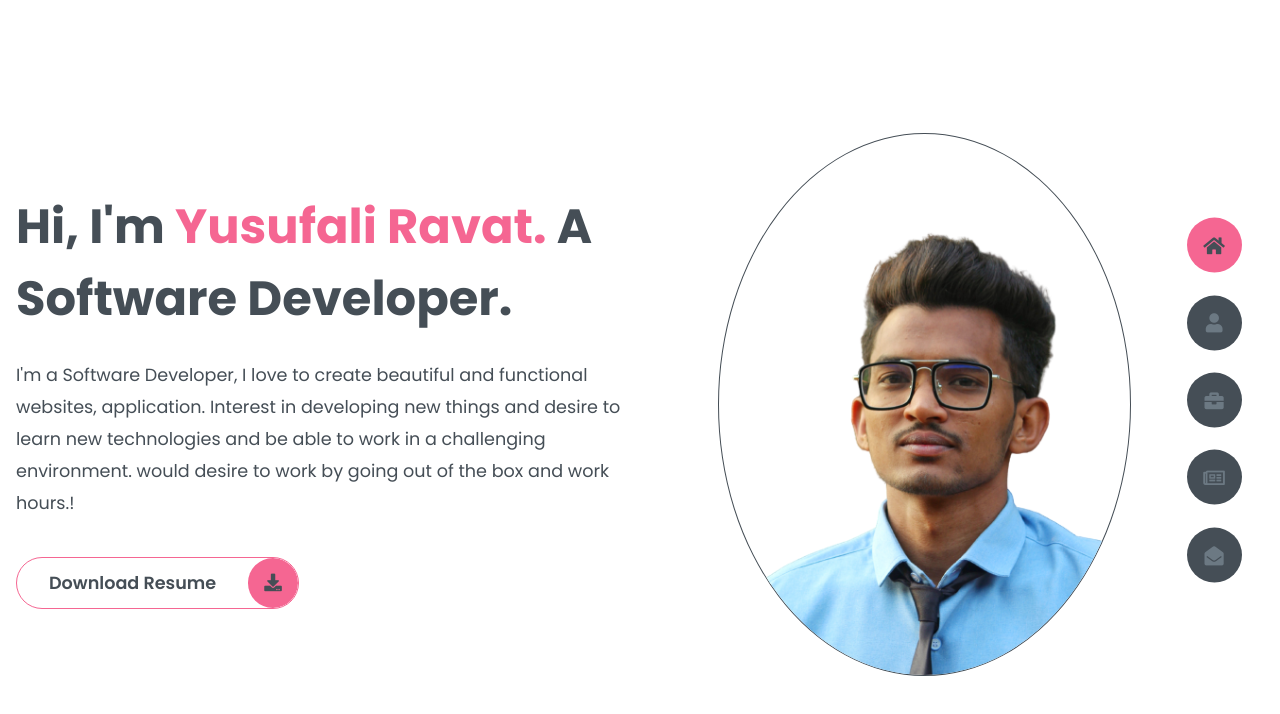
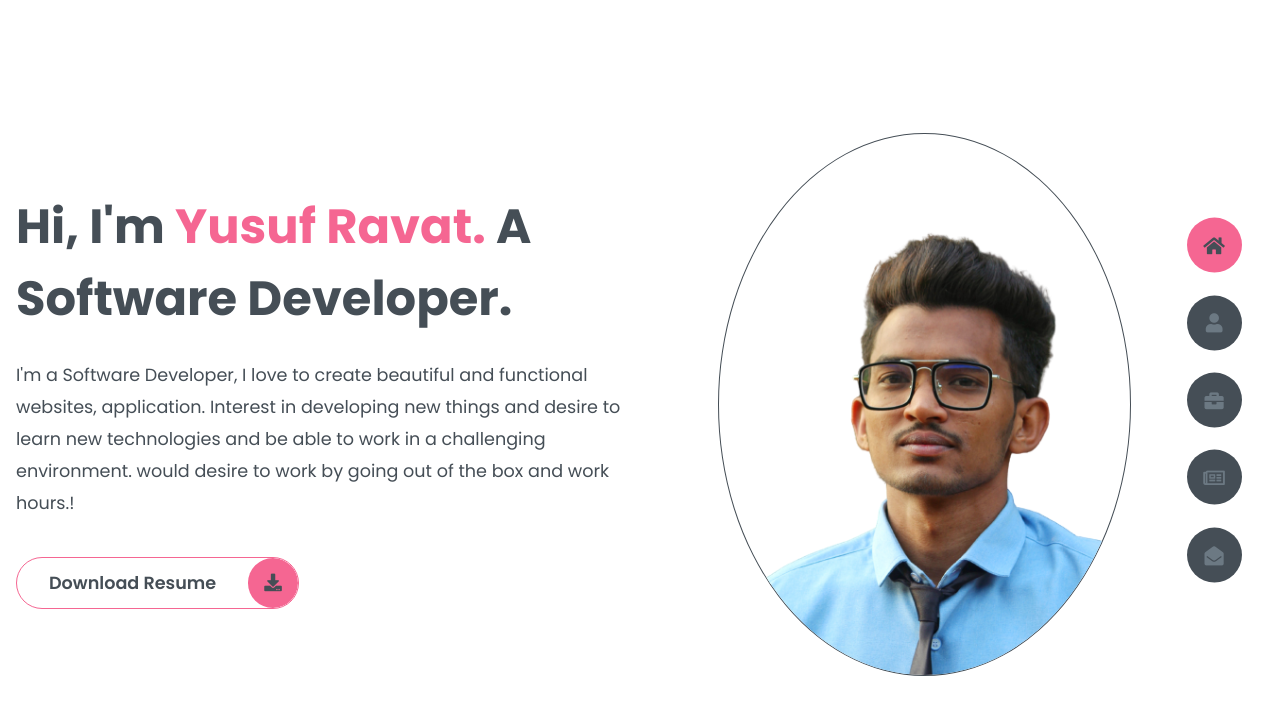
Before and after one commit to yusuf-ravat/Portfolio, a plain HTML site: page index.html in a window 1280 px wide. Drawn offline with Linux system fonts and the light colour scheme.

Commit message:
changed the text

```diff
--- a/index.html
+++ b/index.html
@@ -21,7 +21,7 @@
         <div class="header-content">
             <div class="right-header">
                 <h1 class="name">
-                    Hi, I'm <span>Yusufali Ravat.</span> A Software Developer.
+                    Hi, I'm <span>Yusuf Ravat.</span> A Software Developer.
                 </h1>
                 <p>
                     I'm a Software Developer, I love to create beautiful and functional websites, application. Interest in developing new things and desire to learn new technologies and be able to work in a challenging environment. would desire to work by going out of the box and work hours.!
```
